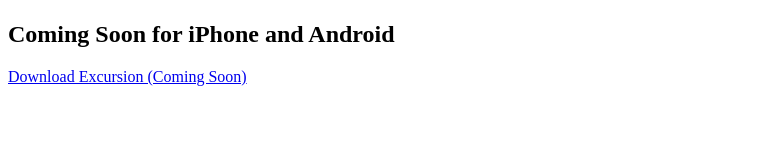
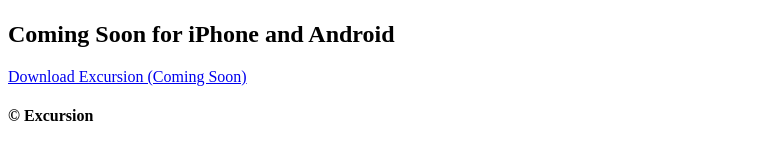
Before and after one commit to MadMensch/excursion, a plain HTML site: page index.html in a window 1280 px wide. Shown: the part 414-574 px from the top of the page, without its empty margins (0-781 px from the left). Drawn offline with Linux system fonts and the light colour scheme; files that its build step writes are made by us from their sources.

Commit message:
Final draft

```diff
--- a/index.html
+++ b/index.html
@@ -27,10 +27,6 @@
    <div class="download">
      <p><a href="..">Download Excursion (Coming Soon)</a></p>
    </div>
-
-
-
-
-
+   <h4>© Excursion</h4>
 </body>
 </html>
```
Lines whose indentation alone changed are shown as unchanged.
